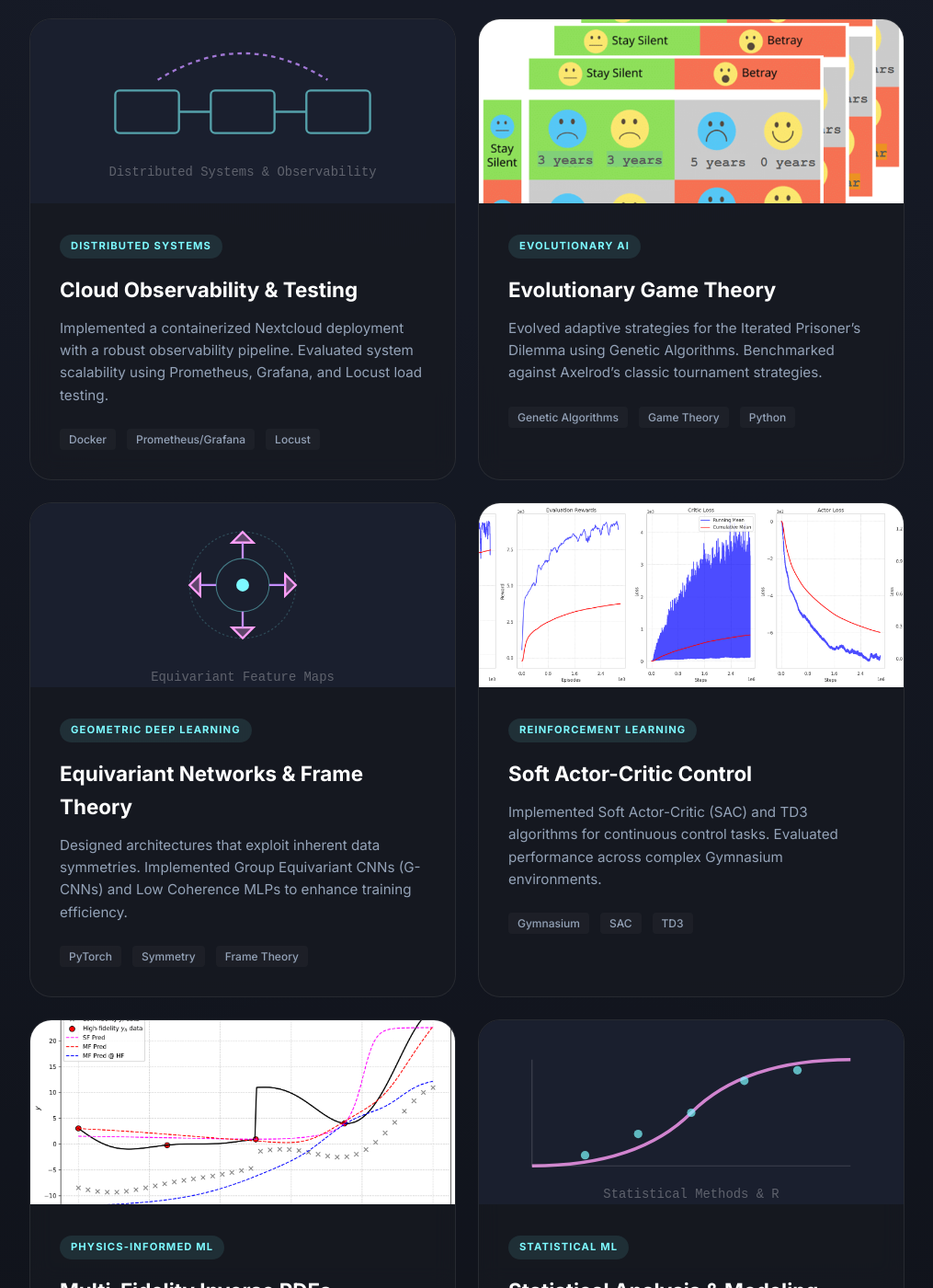
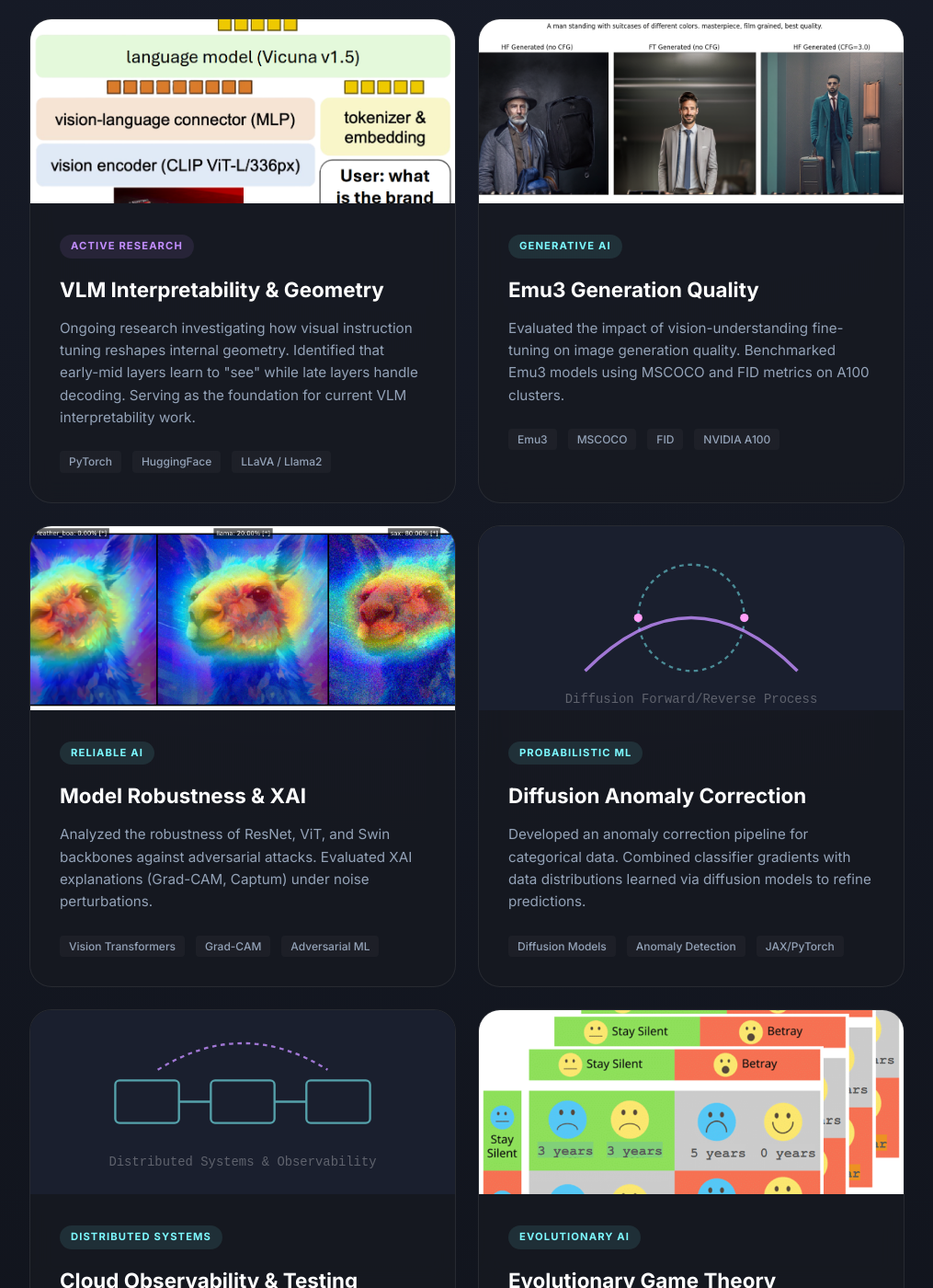
Before and after one commit to luisfpal/luisfpal.github.io, a Jekyll site: the page built from projects/index.md, in a window 1280 px wide and 1400 px high, scrolled down 399 px. Shown: the whole window at 92% size, without its empty margins (132-1147 px from the left). Built offline with Jekyll 4.4.1, drawn with Linux system fonts in a browser that asks for light colours; some of the changed text lies outside the part shown.

Commit message:
Refine bio text, update institution links, and consolidate all projects.

```diff
--- a/projects/index.md
+++ b/projects/index.md
@@ -9,6 +9,75 @@ title: Projects
 </div>
 
 <div class="featured-projects">
+
+  <!-- LLaVA Representations -->
+  <div class="project-card glass">
+    <div class="project-image-container">
+      <img class="project-image" src="{{ '/assets/img/projects/llava_representations.png' | relative_url }}" alt="LLaVA Architecture and Representations">
+    </div>
+    <div class="project-content">
+      <span class="project-tag" style="background: rgba(195, 142, 255, 0.1); color: var(--accent-purple);">Active Research</span>
+      <a href="https://github.com/luisfpal/LLaVA_Representations_Analysis" class="project-title">VLM Interpretability & Geometry</a>
+      <p class="project-desc">Ongoing research investigating how visual instruction tuning reshapes internal geometry. Identified that early-mid layers learn to "see" while late layers handle decoding. Serving as the foundation for current VLM interpretability work.</p>
+      <div class="project-tech">
+        <span class="tech-tag">PyTorch</span>
+        <span class="tech-tag">HuggingFace</span>
+        <span class="tech-tag">LLaVA / Llama2</span>
+      </div>
+    </div>
+  </div>
+
+  <!-- Emu3 / NLP -->
+  <div class="project-card glass">
+    <div class="project-image-container">
+      <img class="project-image" src="{{ '/assets/img/projects/nlp_emu3.png' | relative_url }}" alt="Emu3 Generated Image Quintuplet">
+    </div>
+    <div class="project-content">
+      <span class="project-tag">Generative AI</span>
+      <a href="https://github.com/luisfpal/NLP-UniTS" class="project-title">Emu3 Generation Quality</a>
+      <p class="project-desc">Evaluated the impact of vision-understanding fine-tuning on image generation quality. Benchmarked Emu3 models using MSCOCO and FID metrics on A100 clusters.</p>
+      <div class="project-tech">
+        <span class="tech-tag">Emu3</span>
+        <span class="tech-tag">MSCOCO</span>
+        <span class="tech-tag">FID</span>
+        <span class="tech-tag">NVIDIA A100</span>
+      </div>
+    </div>
+  </div>
+
+  <!-- XAI / Robustness -->
+  <div class="project-card glass">
+    <div class="project-image-container">
+      <img class="project-image" src="{{ '/assets/img/projects/xai_robustness.png' | relative_url }}" alt="Grad-CAM explanations of adversarial attacks">
+    </div>
+    <div class="project-content">
+      <span class="project-tag">Reliable AI</span>
+      <a href="https://github.com/luisfpal/XAI-RAI-UniTS" class="project-title">Model Robustness & XAI</a>
+      <p class="project-desc">Analyzed the robustness of ResNet, ViT, and Swin backbones against adversarial attacks. Evaluated XAI explanations (Grad-CAM, Captum) under noise perturbations.</p>
+      <div class="project-tech">
+        <span class="tech-tag">Vision Transformers</span>
+        <span class="tech-tag">Grad-CAM</span>
+        <span class="tech-tag">Adversarial ML</span>
+      </div>
+    </div>
+  </div>
+
+  <!-- Diffusion Models -->
+  <div class="project-card glass">
+    <div class="project-image-container">
+      <img class="project-image" src="{{ '/assets/img/projects/diffusion_anomaly.svg' | relative_url }}" alt="Diffusion Anomaly Correction">
+    </div>
+    <div class="project-content">
+      <span class="project-tag">Probabilistic ML</span>
+      <a href="https://github.com/luisfpal/ProbabilisticMachineLearningAndDeepLearning-UniTS" class="project-title">Diffusion Anomaly Correction</a>
+      <p class="project-desc">Developed an anomaly correction pipeline for categorical data. Combined classifier gradients with data distributions learned via diffusion models to refine predictions.</p>
+      <div class="project-tech">
+        <span class="tech-tag">Diffusion Models</span>
+        <span class="tech-tag">Anomaly Detection</span>
+        <span class="tech-tag">JAX/PyTorch</span>
+      </div>
+    </div>
+  </div>
 
   <!-- Cloud Computing -->
   <div class="project-card glass">
@@ -135,7 +204,7 @@ title: Projects
       <img class="project-image" src="{{ '/assets/img/projects/cpp_patterns.svg' | relative_url }}" alt="C++ Software Engineering Patterns">
     </div>
     <div class="project-content">
-      <span class="project-tag">Engineering</span>
+      <span class="project-tag">Software Eng</span>
       <a href="https://github.com/luisfpal/AdvancedProgramming-SISSA" class="project-title">Scientific C++ Engineering</a>
       <p class="project-desc">Advanced software engineering patterns for scientific applications at SISSA. Focused on memory management and high-performance design.</p>
       <div class="project-tech">
@@ -146,21 +215,4 @@ title: Projects
     </div>
   </div>
 
-  <!-- Bachelor Thesis -->
-  <div class="project-card glass">
-    <div class="project-image-container">
-      <img class="project-image" src="{{ '/assets/img/projects/bachelor_thesis.svg' | relative_url }}" alt="Bachelor Thesis in Physics">
-    </div>
-    <div class="project-content">
-      <span class="project-tag">Physics</span>
-      <a href="https://github.com/luisfpal/bachelor_thesis" class="project-title">Physics Bachelor Thesis</a>
-      <p class="project-desc">The formal academic manuscript and technical documentation required for the completion of my Bachelor’s degree in Physics.</p>
-      <div class="project-tech">
-        <span class="tech-tag">LaTeX</span>
-        <span class="tech-tag">Physics</span>
-        <span class="tech-tag">Research</span>
-      </div>
-    </div>
-  </div>
-
 </div>
```
Also changed, not shown: index.md (+3 -2 lines).
